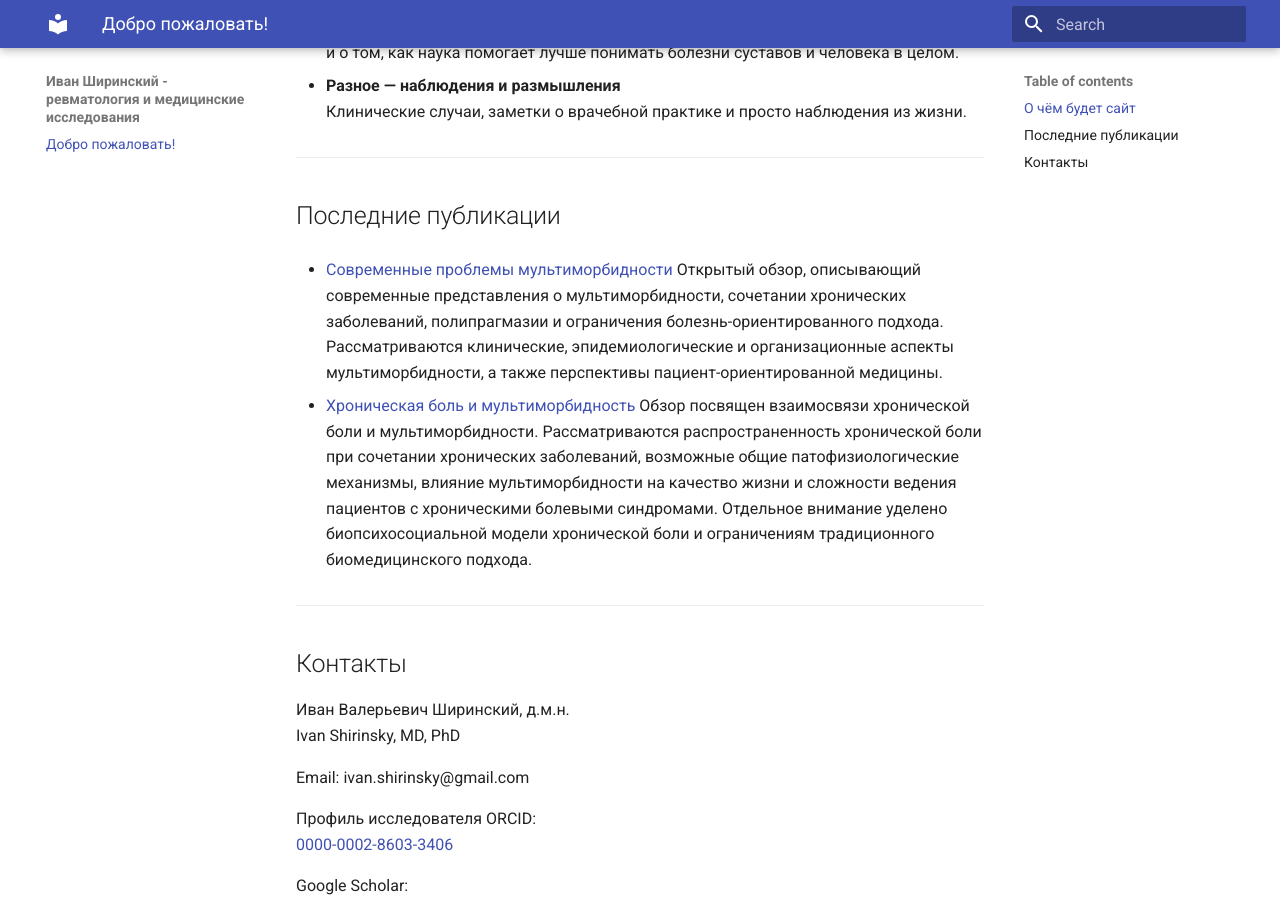
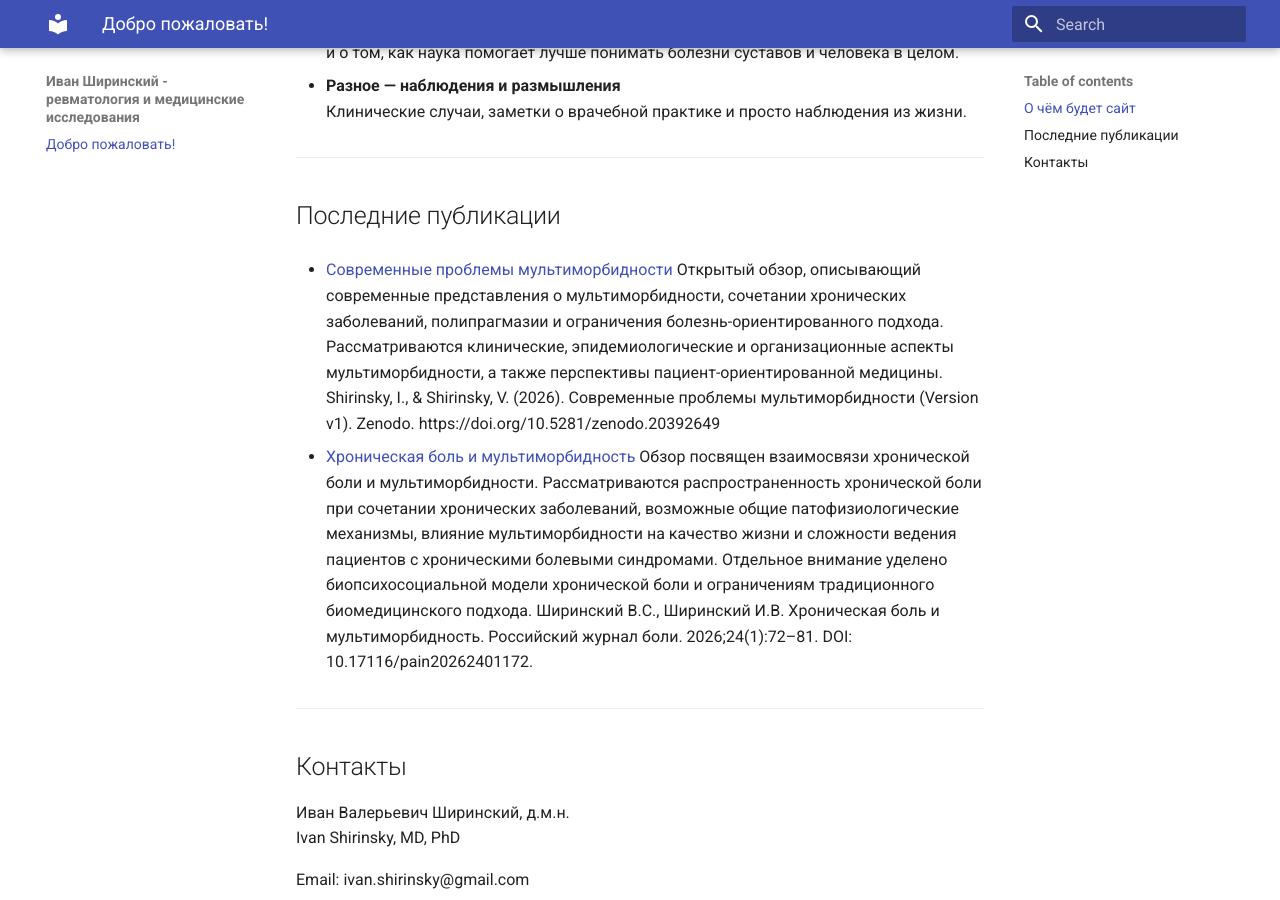
Before and after one commit to ivan-shirinsky/ivan-shirinsky.github.io, an MkDocs documentation site: the page built from docs/index.md, in a window 1280 px wide and 900 px high, scrolled down 537 px. Built offline with MkDocs 1.6.1 and Material for MkDocs 9.7.7, drawn with Linux system fonts in a browser that asks for light colours.

Commit message:
Update index.md

```diff
--- a/docs/index.md
+++ b/docs/index.md
@@ -28,10 +28,12 @@
 
 - [Современные проблемы мультиморбидности](https://ivan-shirinsky.github.io/multimorbidity-review/)
 Открытый обзор, описывающий современные представления о мультиморбидности, сочетании хронических заболеваний, полипрагмазии и ограничения болезнь-ориентированного подхода. Рассматриваются клинические, эпидемиологические и организационные аспекты мультиморбидности, а также перспективы пациент-ориентированной медицины.
+Shirinsky, I., & Shirinsky, V. (2026). Современные проблемы мультиморбидности (Version v1). Zenodo. https://doi.org/10.5281/zenodo.20392649
 
 
 - [Хроническая боль и мультиморбидность](https://doi.org/10.17116/pain20262401172)
   Обзор посвящен взаимосвязи хронической боли и мультиморбидности. Рассматриваются распространенность хронической боли при сочетании хронических заболеваний, возможные общие патофизиологические механизмы, влияние мультиморбидности на качество жизни и сложности ведения пациентов с хроническими болевыми синдромами. Отдельное внимание уделено биопсихосоциальной модели хронической боли и ограничениям традиционного биомедицинского подхода.
+Ширинский В.С., Ширинский И.В. Хроническая боль и мультиморбидность. Российский журнал боли. 2026;24(1):72–81. DOI: 10.17116/pain20262401172.
 
   ---
 
```
